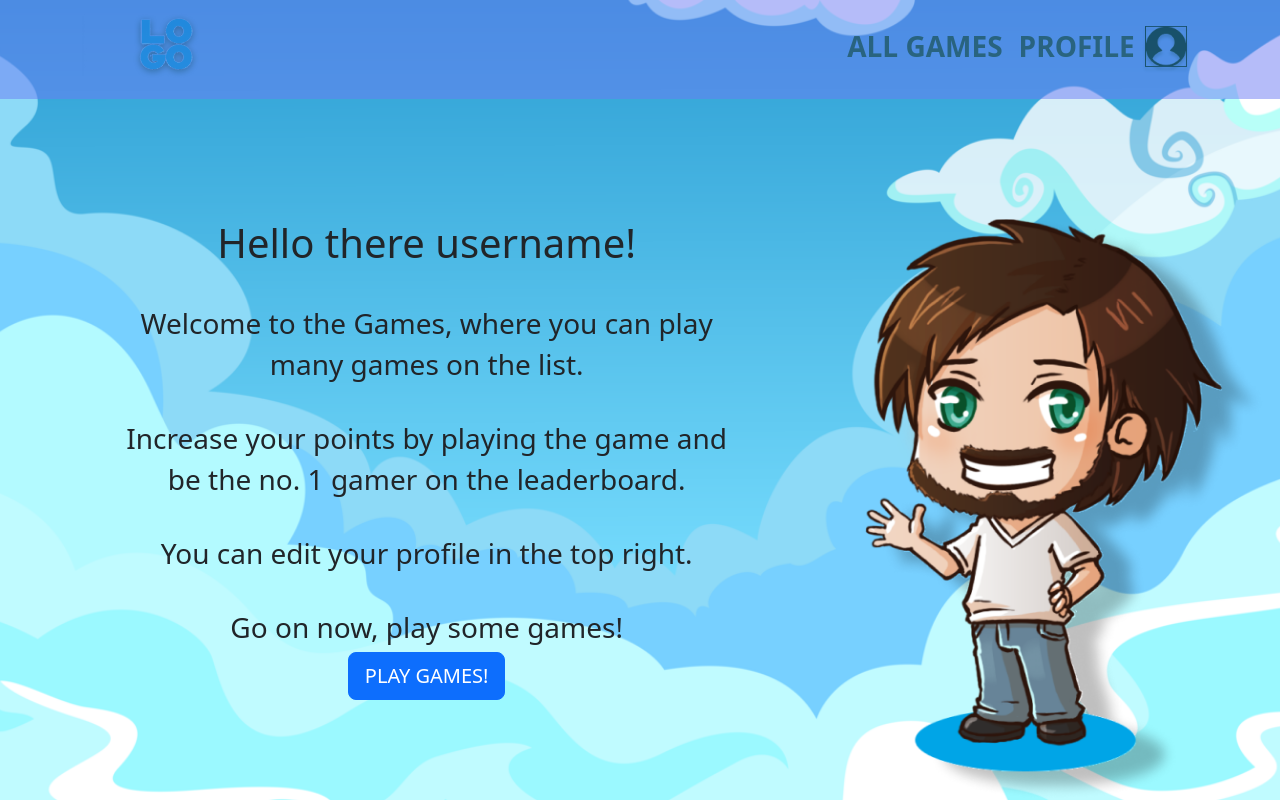
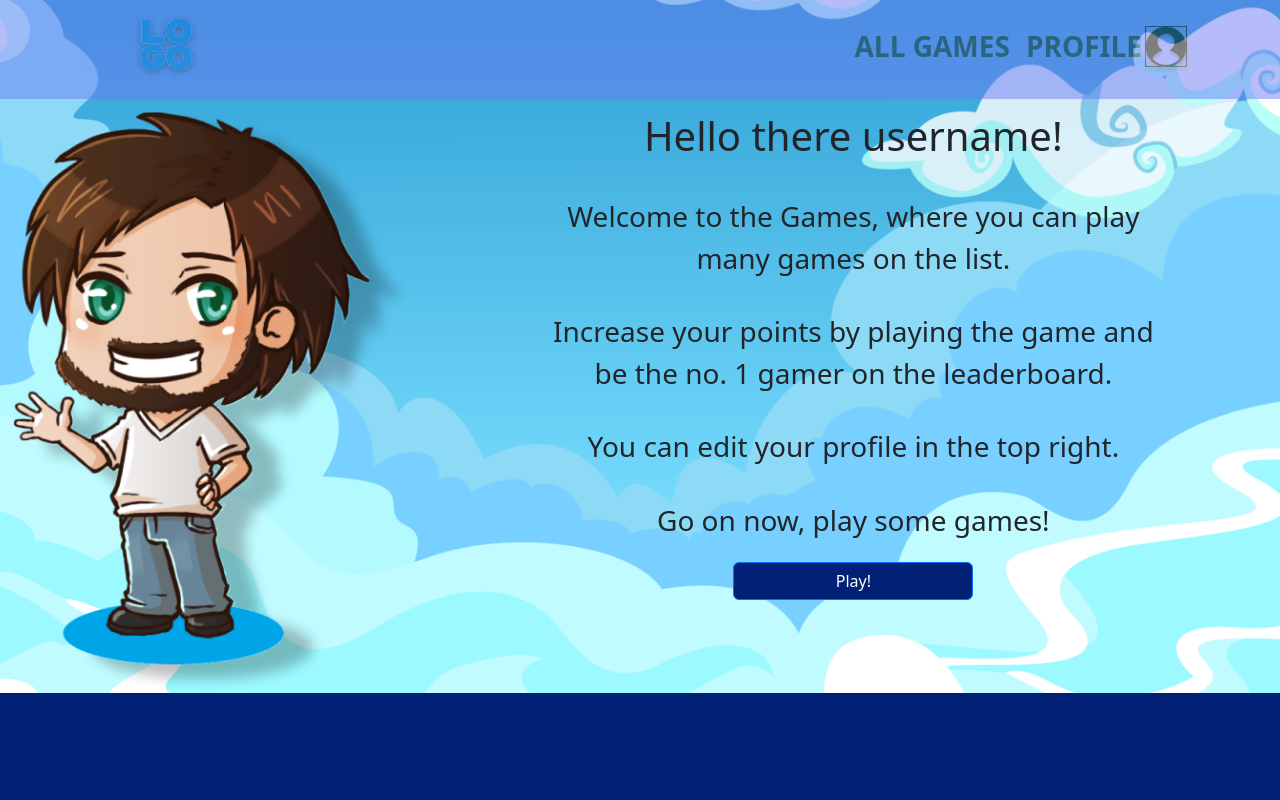
Before and after one commit to ardika24/web-games-ch9, a React (Create React App) app in the folder client/: page /home in a window 1280 px wide. Built offline with nearby package versions, Linux system fonts and the light colour scheme.

Commit message:
edit home page

```diff
--- a/client/src/pages/HomePage.jsx
+++ b/client/src/pages/HomePage.jsx
@@ -1,19 +1,41 @@
 import style from "../pages/HomePage.module.css";
-import { Navbar, Container, Nav } from "react-bootstrap";
+import { Navbar, Container, Nav, Button } from "react-bootstrap";
 import { NavLink } from "react-router-dom";
 
-function HomePage () {
+function HomePage() {
   return (
     <div className={style.home}>
-        <Navbar collapseOnSelect expand="lg" fixed="top" className="opacity-50" style={{backgroundColor: "#6C7AF3"}}>
+      <Navbar
+        collapseOnSelect
+        expand="lg"
+        fixed="top"
+        className="opacity-50"
+        style={{ backgroundColor: "#6C7AF3" }}
+      >
         <Container>
-        <Navbar.Brand href="/"><img style={{width: "11rem"}} src="/logo-social2.png" alt="logo"/></Navbar.Brand>
+          <Navbar.Brand href="/">
+            <img
+              style={{ width: "11rem" }}
+              src="/logo-social2.png"
+              alt="logo"
+            />
+          </Navbar.Brand>
           <Navbar.Toggle aria-controls="responsive-navbar-nav" />
-        <Navbar.Collapse id="responsive-navbar-nav" className="justify-content-end fs-3">
+          <Navbar.Collapse
+            id="responsive-navbar-nav"
+            className="justify-content-end fs-3"
+          >
             <Nav>
-            <Nav.Link as={NavLink} to="#gameslist" className="text-dark">ALL GAMES</Nav.Link>
-            <Nav.Link as={NavLink} to="#my-profile" className="text-dark">
-              PROFILE <img style={{width: "3rem"}} src="/profile1.png" alt="profile"/>
+              <Nav.Link as={NavLink} to="/gameslist" className="text-dark">
+                ALL GAMES
+              </Nav.Link>
+              <Nav.Link as={NavLink} to="/my-profile" className="text-dark">
+                PROFILE
+                <img
+                  style={{ width: "3rem" }}
+                  src="/profile1.png"
+                  alt="profile"
+                />
               </Nav.Link>
             </Nav>
           </Navbar.Collapse>
@@ -36,12 +58,14 @@ function HomePage () {
               <h3>Go on now, play some games!</h3>
             </div>
 
-                        <button type="button" class="btn btn-lg btn-primary">
-                            PLAY GAMES!
-                        </button>
-
+            <div className="row justify-content-center mt-4">
+              <Button type="submit" className={style.loginButton}>
+                Play!
+              </Button>
             </div>
-                    <div className="col-lg-4">
+          </div>
+          <div className="col-lg-4 order-first d-flex  justify-content-center">
+            <div className="right">
               <img
                 src="/hello1.png"
                 alt="hello"
@@ -49,7 +73,7 @@ function HomePage () {
                 style={{ width: "25em" }}
               />
             </div>
-
+          </div>
         </div>
       </div>
     </div>
--- a/client/src/pages/HomePage.module.css
+++ b/client/src/pages/HomePage.module.css
@@ -2,13 +2,14 @@
   background-image: url(../../public/sky1.png);
   background-size: cover;
   background-position: center;
+  background-repeat: repeat-x;
   max-width: 100vw;
-    height: 100vh;
+  height: 100%;
   margin: 0 auto;
-    display: flex;
   align-items: flex-end;
   justify-content: center;
   font-weight: 700;
+  padding-top: 4em;
 }
 
 .text {
@@ -20,3 +21,9 @@
   width: 10rem;
   font-weight: 700;
 }
+
+.loginButton {
+  width: 15rem;
+  background-color: #002176;
+  justify-self: end;
+}
```
Lines whose indentation alone changed are shown as unchanged.
